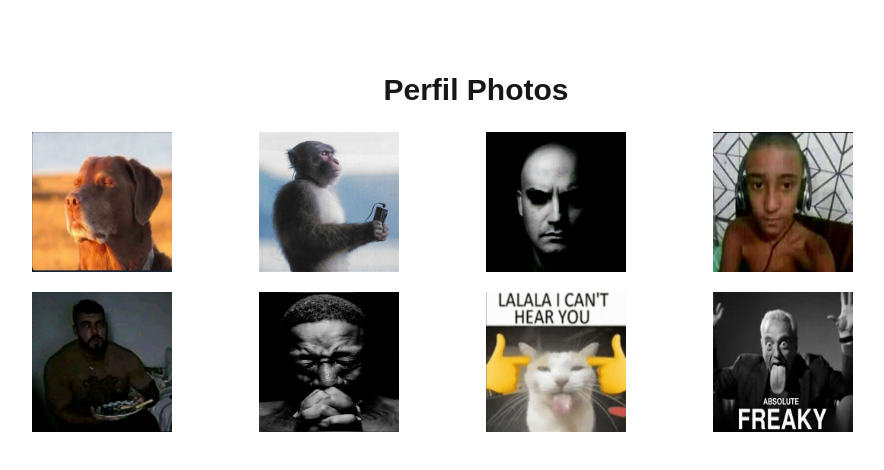
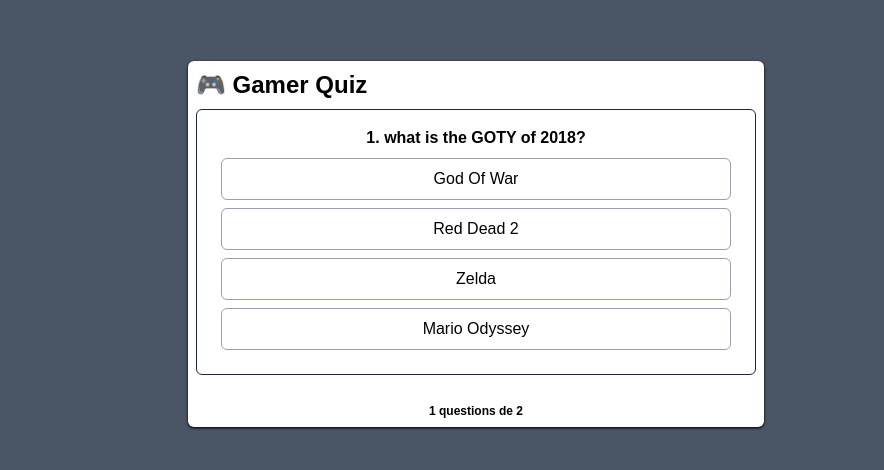
Before and after one commit to EmanoelCariolando/react, a Next.js app: page / in a window 1280 px wide. Shown: the part 156-626 px from the top of the page, without its empty margins (164-1048 px from the left). Built offline with nearby package versions, Linux system fonts and the light colour scheme.

Commit message:
Quiz React

```diff
--- a/src/app/page.tsx
+++ b/src/app/page.tsx
@@ -1,45 +1,58 @@
 "use client";
 
-import { PhotoItem } from "@/components/base";
-import { Modal } from "@/components/modal";
-import { allPhotos } from "@/data/people";
 import { useState } from "react";
+import { allQuestions } from "@/data/people";
+import { QuestionItem } from "@/components/base";
+import { Resultados } from "@/components/resulta";
 
 
 const Page = () => {
-  const [showModal, setShowModal] = useState(false);
-  const [photo, setPhoto] = useState('');
+  const [currentQuestion, setCurrentQuestion] = useState(0);
+  const [answersA, setAnswers] = useState<number[]>([])
+  const [results, showResults] = useState(false)
 
-  const handlePhotoClick = (id: number) => {
-    const selectedPhoto = allPhotos.find(e => e.id === id);
-    if (selectedPhoto) {
-      setPhoto(selectedPhoto.img);
-      setShowModal(true);
-    }
-  };
-
-  const closeModal = () => {
-    setShowModal(false);
-    setPhoto('');
+  const loadNextQuestion = () => {
+   if(allQuestions[currentQuestion + 1])
+    setCurrentQuestion(currentQuestion + 1)
+  else {
+    showResults(true)
+  }
   }
 
+
+  const handle = (answer: number) => {
+    setAnswers([...answersA, answer]);
+    loadNextQuestion()
+  }
+
+  const title = "🎮 Gamer Quiz"
+
   return (
-    <div>
-      <div className="w-screen h-screen flex justify-center items-center flex-col">
-        <h1 className="font-bold text-3xl m-5">Perfil Photos</h1>
-        <div className=" container max-w-4xl mx-auto grid grid-cols-2 md:grid-cols-3 lg:grid-cols-4 gap-3">
-          {allPhotos.map(e => (
-            <PhotoItem
-              key={e.id}
-              photos={e}
-              onClick={() => handlePhotoClick(e.id)}
+     <div className=" w-full h-screen flex items-center justify-center bg-gray-600">
+        <div className="bg-white text-black rounded-md shadow shadow-black w-full max-w-xl">
+          <h1 className="m-2 text-2xl font-bold">{title}</h1>
+
+          <div className="text-center p-4 border border-t border-gray-800 rounded-md m-2 hover:text-black">
+            {!results &&
+            <QuestionItem
+              question={allQuestions[currentQuestion]}
+              count={currentQuestion + 1}
+              onAnswer={handle}
             />
-          ))}
+            }
+            { results &&
+              <Resultados questions={allQuestions} answers={answersA} />
+            }
+          </div>
+          <div className="flex justify-center items-center">
+          { !results &&
+             <div className="text-center text-xs mt-5 mb-2 font-bold"> {currentQuestion + 1} questions de {allQuestions.length}</div>
+          }
+          { results &&
+             <div className="text-white bg-blue-600 rounded-2xl p-2 m-5 font-bold text-center cursor-pointer ">Restart</div>
+          }
+          </div>
         </div>
-      </div>
-      {showModal &&
-       <Modal image={photo} closeModal={closeModal} />
-       }
     </div>
   );
 };
--- a/src/components/base.tsx
+++ b/src/components/base.tsx
@@ -1,15 +1,50 @@
-
-import { Photo } from "../types/typeg"
+import { Questions } from "@/types/typeg";
+import { useState } from "react";
 
  type Props = {
-    photos: Photo;
-    onClick: () => void;
+  question: Questions;
+  count: number;
+  onAnswer: (answer: number) => void; //onAnswer(0)
  }
 
-export const PhotoItem = ({photos, onClick}: Props) => {
- return (
-    <div className=" m-1 cursor-pointer hover:scale-105 transition-transform duration-300 hover:opacity-80%" onClick={onClick}>
-     <img src={photos.img} className="w-35 h-35" />
-    </div>
- )
-}
+ export const QuestionItem = ({question,count,onAnswer}: Props) => {
+  const [selectedAnswer, setSelectedAnswer] = useState< number | null >(null); //selectedAnswer(null)
+
+   const checkQuestion = (key: number) => {
+    if (selectedAnswer === null) {
+      setSelectedAnswer(key);
+
+      setTimeout((  ) => {
+        setSelectedAnswer(null);
+        onAnswer(key);
+      }, 400)
+    }
+
+   }
+  return (
+     <div>
+        <h1 className="font-bold ">{count}. {question.question}</h1>
+        <div>
+          {question.options.map((i, respo) => (
+
+            <div
+              key={respo}
+              onClick={() => {checkQuestion(respo)}}
+              className={`text-center p-2 border border-gray-400 rounded-md m-2 hover:text-black
+              ${selectedAnswer !== null ? "cursor-auto hover:opacity-100" : " cursor-pointer hover:opacity-60 "}
+              ${selectedAnswer !== null &&  selectedAnswer === question.aswer && selectedAnswer === respo && "  border-2 border-green-600 bg-green-100"}
+              ${selectedAnswer !== null &&  selectedAnswer !== question.aswer && selectedAnswer === respo && " bg-red-500 "}
+
+
+              `}>
+                {i}</div>
+
+
+
+
+          ))}
+        </div>
+
+     </div>
+  )
+ }
--- a/src/components/modal.tsx
+++ /dev/null
@@ -1,17 +0,0 @@
-type Props = {
-    image: string;
-    closeModal: () => void;
-}
-
-
-
-export const Modal = ({image, closeModal}:Props) => {
-    return (
-        <>
-          <div className="fixed top-0 left-0 flex justify-center items-center w-screen h-screen bg-black " >
-            <img src={image}/><img className="w-max h-max" />
-          </div>
-         <div className="fixed top-5 right-5 w-10 h-10 cursor-pointer text-white text-4xl" onClick={closeModal}>X</div>
-        </>
-    )
-}
--- /dev/null
+++ b/src/components/resulta.tsx
@@ -0,0 +1,23 @@
+import { Questions } from "@/types/typeg"
+import { div } from "framer-motion/client"
+
+ type Props = {
+   questions:Questions[],
+   answers:number[]
+ }
+
+
+export const Resultados  = ({questions,answers}:Props) => {
+  return(
+    <div className="font-bold text-4xl">
+       {questions.map((item,key) => (
+         <div key={key} className="flex text-2xl flex-col justify-center items-center m-5"
+         >
+          <div className="font-bold text-lg">Question {key + 1} - {item.question}</div>
+          <span className="text-white text-lg ">{item.aswer === answers[key] ? <div className="bg-green-500 w-20 p-1">acertou</div> : <div className="bg-red-500 p-1">errou</div>}</span>
+          <div> {item.aswer === answers[key] ? ``: `${item.options[item.aswer]}`}</div>
+         </div>
+       ))}
+    </div>
+  )
+ }
--- a/src/data/people.ts
+++ b/src/data/people.ts
@@ -1,13 +1,14 @@
-import {Photo} from '@/types/typeg';
+import {Questions} from '@/types/typeg';
 
-export const allPhotos:Photo[] = [
-
-    {   id : 1, img: 'Assents/one.jpg',   },
-    {   id : 2, img: 'Assents/two.jpg',   },
-    {   id : 3, img: 'Assents/three.jpg',   },
-    {   id : 4, img: 'Assents/for.jpg',   },
-    {   id : 5, img: 'Assents/five.jpg',   },
-    {   id : 6, img: 'Assents/six.jpg',   },
-    {   id : 7, img: 'Assents/seven.jpg',   },
-    {   id : 8, img: 'Assents/eight.jpg',   },
+export const allQuestions: Questions[] = [
+{
+  question: 'what is the GOTY of 2018?',
+  options: ['God Of War', 'Red Dead 2', 'Zelda', 'Mario Odyssey'],
+  aswer: 1,
+ },
+ {
+  question: 'what is the best character?',
+  options: ['Carl Jhonson', 'Mario', 'Kratos', 'Link'],
+  aswer: 0,
+ }
 ]
--- a/src/types/typeg.ts
+++ b/src/types/typeg.ts
@@ -1,5 +1,6 @@
-export type Photo =
+export type Questions =
  {
-    id :number,
-    img: string
+    question :any,
+    options: string[],
+    aswer: number;
  }
```
